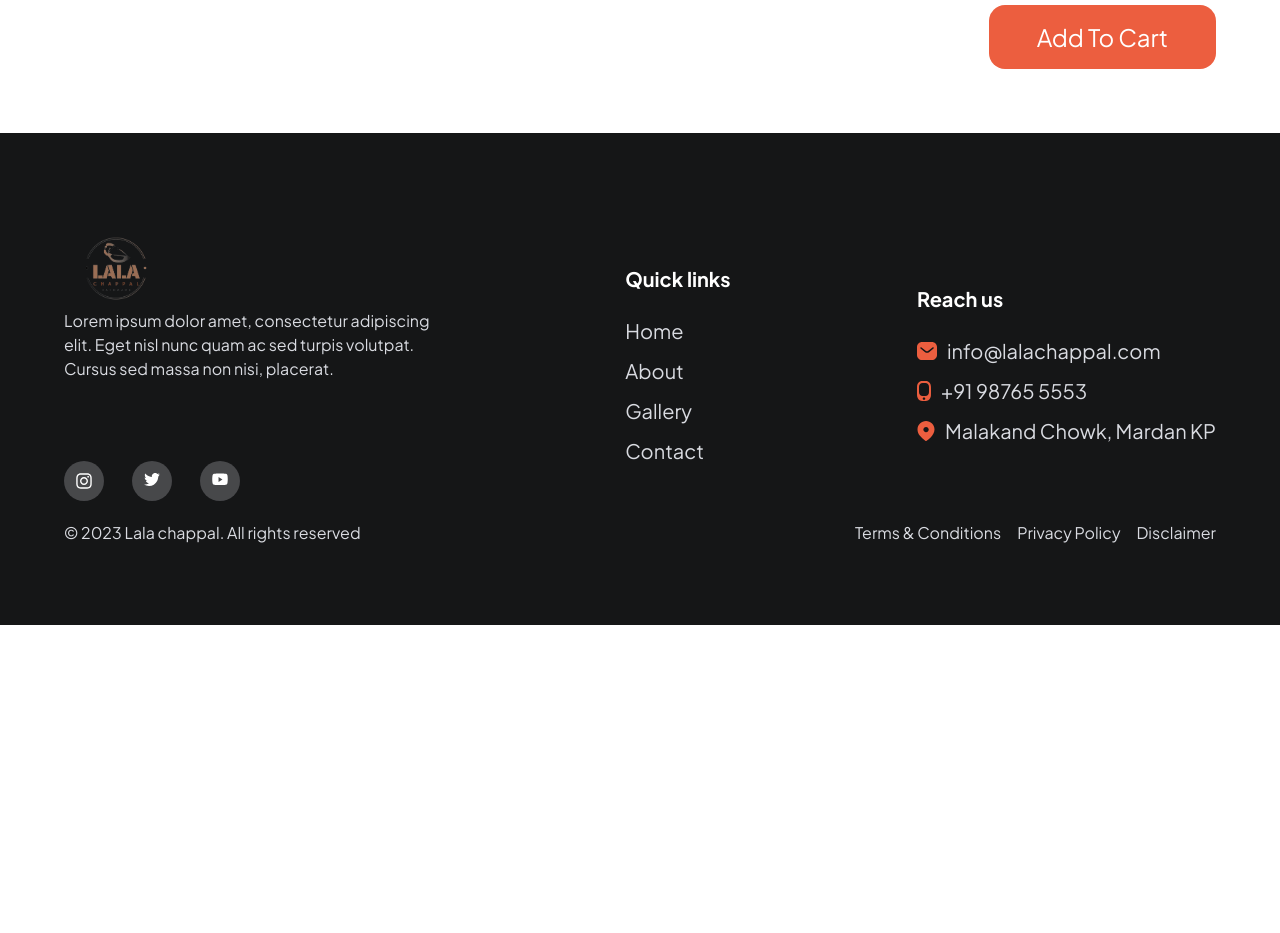
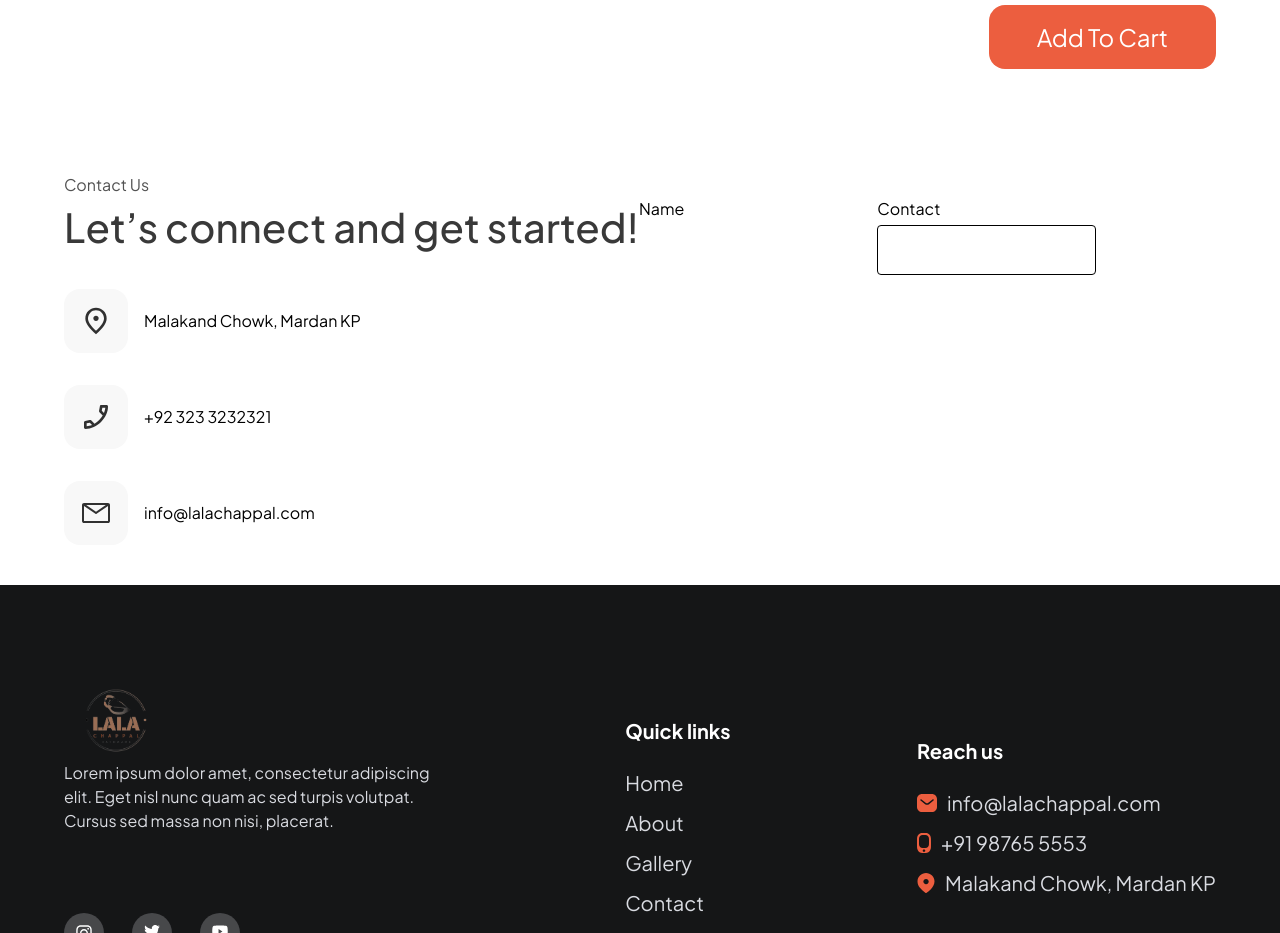
Before and after one commit to hariscs/lala-chappal, a Next.js app in the folder client/: page / in a window 1280 px wide. Shown: the part 3540-4473 px from the top of the page. Before the commit the page ends 4165 px from the top, so only its background shows below. Built offline with nearby package versions, Linux system fonts and the light colour scheme.

Commit message:
add contact inputs

```diff
--- /dev/null
+++ b/client/container/Contact.tsx
@@ -0,0 +1,91 @@
+import { Wrapper } from '@components/Wrapper'
+import Link from 'next/link'
+import React from 'react'
+
+export const Contact = () => {
+  return (
+    <section>
+      <Wrapper>
+        <div className='py-10'>
+          <h3>Contact Us</h3>
+          <div className='flex'>
+            <div className='flex  flex-col gap-8'>
+              <p className='font-medium text-[40px]'>
+                Let’s connect and get started!
+              </p>
+              <div className='flex items-center gap-4'>
+                <span className='bg-[#f8f8f8] grid place-content-center w-16 h-16 p-6 rounded-2xl'>
+                  <svg
+                    width='22'
+                    height='28'
+                    viewBox='0 0 22 28'
+                    fill='none'
+                    xmlns='http://www.w3.org/2000/svg'
+                  >
+                    <path
+                      d='M10.9997 13.9998C11.733 13.9998 12.361 13.7385 12.8837 13.2158C13.4055 12.6941 13.6663 12.0665 13.6663 11.3332C13.6663 10.5998 13.4055 9.97184 12.8837 9.44917C12.361 8.92739 11.733 8.6665 10.9997 8.6665C10.2663 8.6665 9.63879 8.92739 9.11701 9.44917C8.59434 9.97184 8.33301 10.5998 8.33301 11.3332C8.33301 12.0665 8.59434 12.6941 9.11701 13.2158C9.63879 13.7385 10.2663 13.9998 10.9997 13.9998ZM10.9997 23.7998C13.7108 21.3109 15.7219 19.0496 17.033 17.0158C18.3441 14.9829 18.9997 13.1776 18.9997 11.5998C18.9997 9.17761 18.2272 7.19406 16.6823 5.64917C15.1383 4.10517 13.2441 3.33317 10.9997 3.33317C8.75523 3.33317 6.86056 4.10517 5.31567 5.64917C3.77167 7.19406 2.99967 9.17761 2.99967 11.5998C2.99967 13.1776 3.65523 14.9829 4.96634 17.0158C6.27745 19.0496 8.28856 21.3109 10.9997 23.7998ZM10.9997 27.3332C7.4219 24.2887 4.7499 21.4607 2.98367 18.8492C1.21656 16.2385 0.333008 13.8221 0.333008 11.5998C0.333008 8.2665 1.40545 5.61095 3.55034 3.63317C5.69434 1.65539 8.17745 0.666504 10.9997 0.666504C13.8219 0.666504 16.305 1.65539 18.449 3.63317C20.5939 5.61095 21.6663 8.2665 21.6663 11.5998C21.6663 13.8221 20.7832 16.2385 19.017 18.8492C17.2499 21.4607 14.5775 24.2887 10.9997 27.3332Z'
+                      fill='#313131'
+                    />
+                  </svg>
+                </span>
+                <span>Malakand Chowk, Mardan KP</span>
+              </div>
+              <Link
+                href='callto:+92 323 3232321'
+                className='flex items-center gap-4'
+              >
+                <span className='bg-[#f8f8f8] grid place-content-center w-16 h-16 p-6 rounded-2xl'>
+                  <svg
+                    width='24'
+                    height='24'
+                    viewBox='0 0 24 24'
+                    fill='none'
+                    xmlns='http://www.w3.org/2000/svg'
+                  >
+                    <path
+                      d='M1.4 24C1 24 0.666667 23.8667 0.4 23.6C0.133333 23.3333 0 23 0 22.6V17.2C0 16.8889 0.0999999 16.6164 0.3 16.3827C0.5 16.1498 0.755556 16 1.06667 15.9333L5.66667 15C5.97778 14.9556 6.29467 14.9831 6.61733 15.0827C6.93911 15.1831 7.2 15.3333 7.4 15.5333L10.5333 18.6667C12.2222 17.6444 13.7724 16.4333 15.184 15.0333C16.5947 13.6333 17.7667 12.1333 18.7 10.5333L15.4667 7.26667C15.2667 7.06667 15.1387 6.83867 15.0827 6.58267C15.0276 6.32756 15.0222 6.04445 15.0667 5.73333L15.9333 1.06667C15.9778 0.755556 16.1222 0.5 16.3667 0.3C16.6111 0.0999999 16.8889 0 17.2 0H22.6C23 0 23.3333 0.133333 23.6 0.4C23.8667 0.666667 24 1 24 1.4C24 4.26667 23.3609 7.06089 22.0827 9.78267C20.8053 12.5053 19.1164 14.9164 17.016 17.016C14.9164 19.1164 12.5058 20.8053 9.784 22.0827C7.06133 23.3609 4.26667 24 1.4 24ZM19.9667 8C20.3444 7.13333 20.6333 6.25556 20.8333 5.36667C21.0333 4.47778 21.1889 3.57778 21.3 2.66667H18.3333L17.7667 5.8L19.9667 8ZM8.03333 19.9333L5.8 17.7L2.66667 18.3333V21.2667C3.57778 21.2 4.48356 21.0556 5.384 20.8333C6.28356 20.6111 7.16667 20.3111 8.03333 19.9333Z'
+                      fill='#313131'
+                    />
+                  </svg>
+                </span>
+                <span>+92 323 3232321</span>
+              </Link>
+              <Link
+                href='mailto:info@lalachappal.com'
+                className='flex items-center gap-4'
+              >
+                <span className='bg-[#f8f8f8] grid place-content-center w-16 h-16 p-6 rounded-2xl'>
+                  <svg
+                    width='28'
+                    height='20'
+                    viewBox='0 0 28 20'
+                    fill='none'
+                    xmlns='http://www.w3.org/2000/svg'
+                  >
+                    <path
+                      d='M26 0H2C1.46957 0 0.960859 0.210714 0.585786 0.585786C0.210714 0.960859 0 1.46957 0 2V18C0 18.5304 0.210714 19.0391 0.585786 19.4142C0.960859 19.7893 1.46957 20 2 20H26C26.5304 20 27.0391 19.7893 27.4142 19.4142C27.7893 19.0391 28 18.5304 28 18V2C28 1.46957 27.7893 0.960859 27.4142 0.585786C27.0391 0.210714 26.5304 0 26 0ZM23.8 2L14 8.78L4.2 2H23.8ZM2 18V2.91L13.43 10.82C13.5974 10.9361 13.7963 10.9984 14 10.9984C14.2037 10.9984 14.4026 10.9361 14.57 10.82L26 2.91V18H2Z'
+                      fill='#313131'
+                    />
+                  </svg>
+                </span>
+                <span>info@lalachappal.com</span>
+              </Link>
+            </div>
+            <form className='flex flex-col gap-8'>
+              <div className='flex'>
+                <div>
+                  <label htmlFor='name'>Name</label>
+                  <input type='text' id='name' />
+                </div>
+                <div className='flex gap-1 flex-col'>
+                  <label htmlFor='contact'>Contact</label>
+                  <input type='tel' id='contact' className='border p-3 rounded' />
+                </div>
+              </div>
+            </form>
+          </div>
+        </div>
+      </Wrapper>
+    </section>
+  )
+}
--- a/client/pages/index.tsx
+++ b/client/pages/index.tsx
@@ -1,3 +1,4 @@
+import { Contact } from '@container/Contact'
 import { Cutsom } from '@container/Cutsom'
 import { Footer } from '@container/Footer'
 import { Header } from '@container/Header'
@@ -18,8 +19,9 @@ export default function Home() {
       <main>
         <Hero />
         <Offers />
-        <Cutsom/>
-        <Footer/>
+        <Cutsom />
+        <Contact />
+        <Footer />
       </main>
     </>
   )
```
